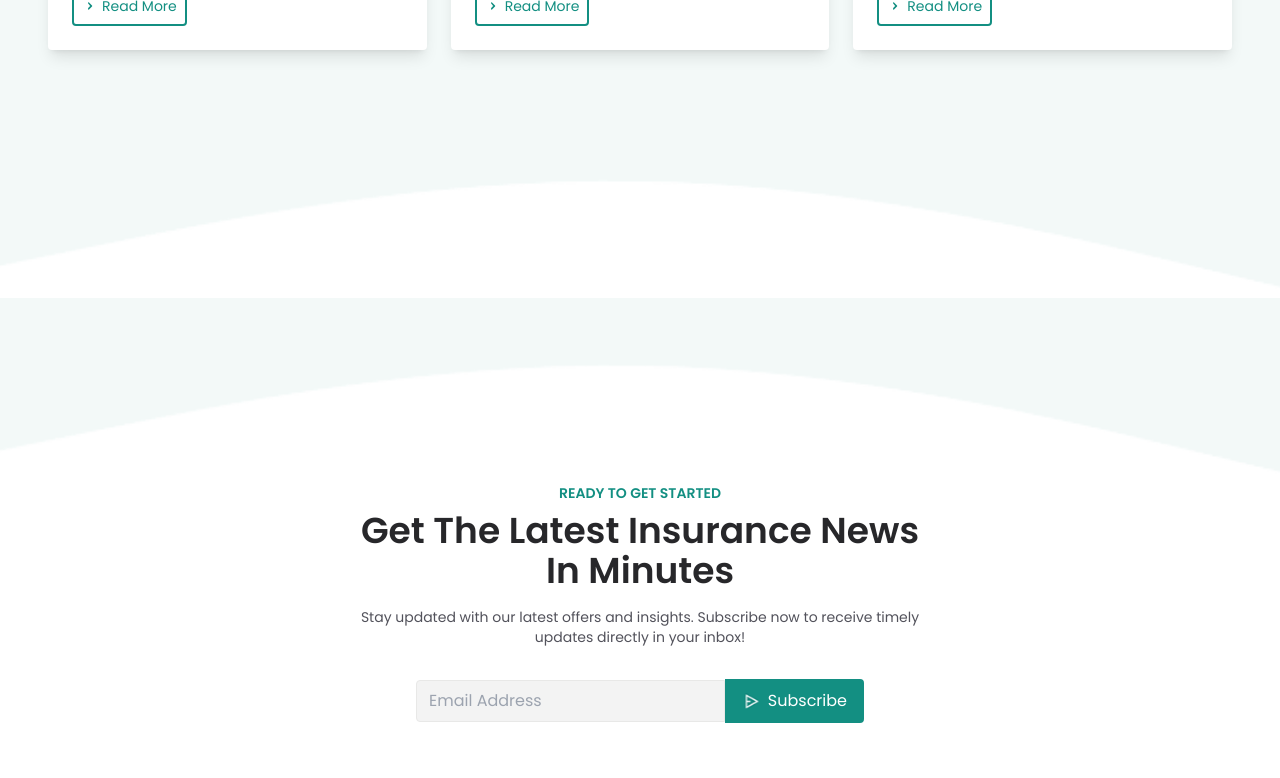
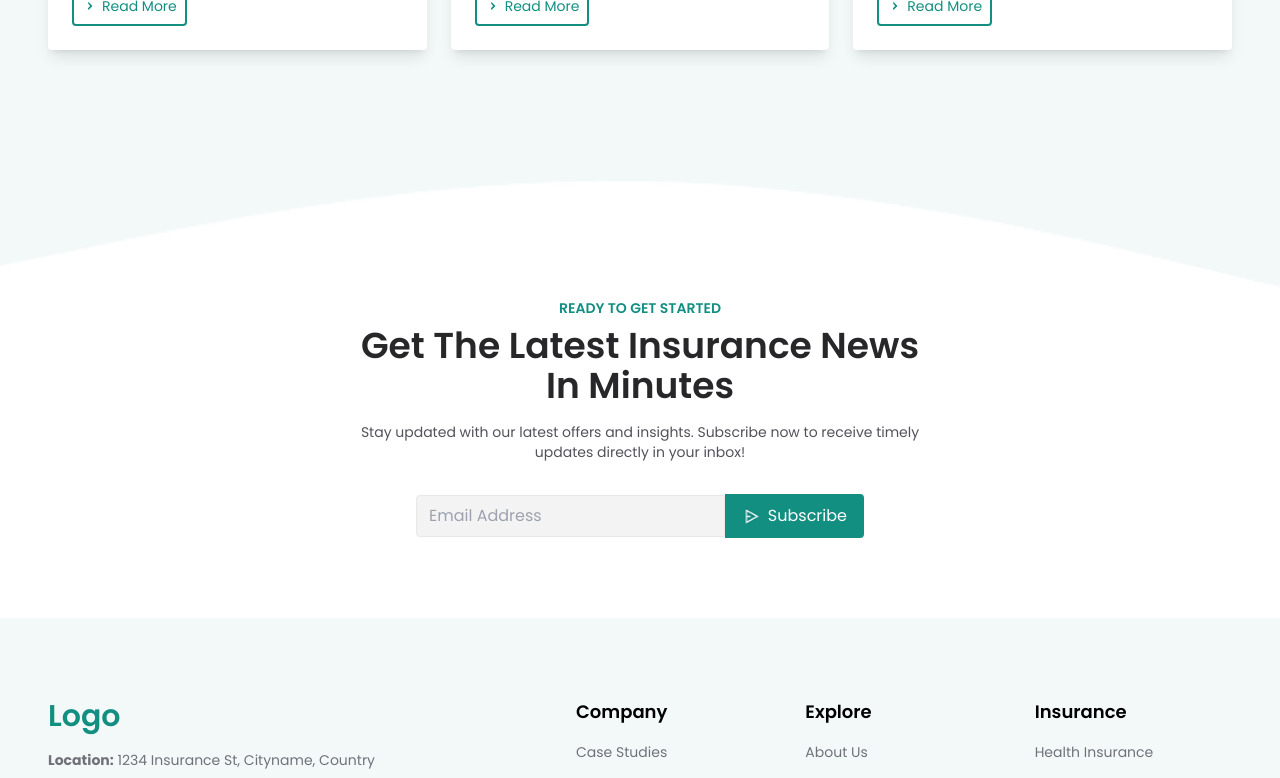
Before and after one commit to yeruvasaijahnavi/insurance_website, an Angular app: page / in a window 1280 px wide. Shown: the part 5791-6569 px from the top of the page. Built offline with nearby package versions, Linux system fonts and the light colour scheme.

Commit message:
Fix: Remove unnecessary light wave transition image

```diff
--- a/src/app/blogandnews/blogandnews.component.html
+++ b/src/app/blogandnews/blogandnews.component.html
@@ -134,8 +134,3 @@
 		class="z-10 w-full"
 	/>
 </section>
-<img
-	src="/assets/images/light_green_wave.png"
-	alt="light wave transition"
-	class="z-10 w-full"
-/>
```
